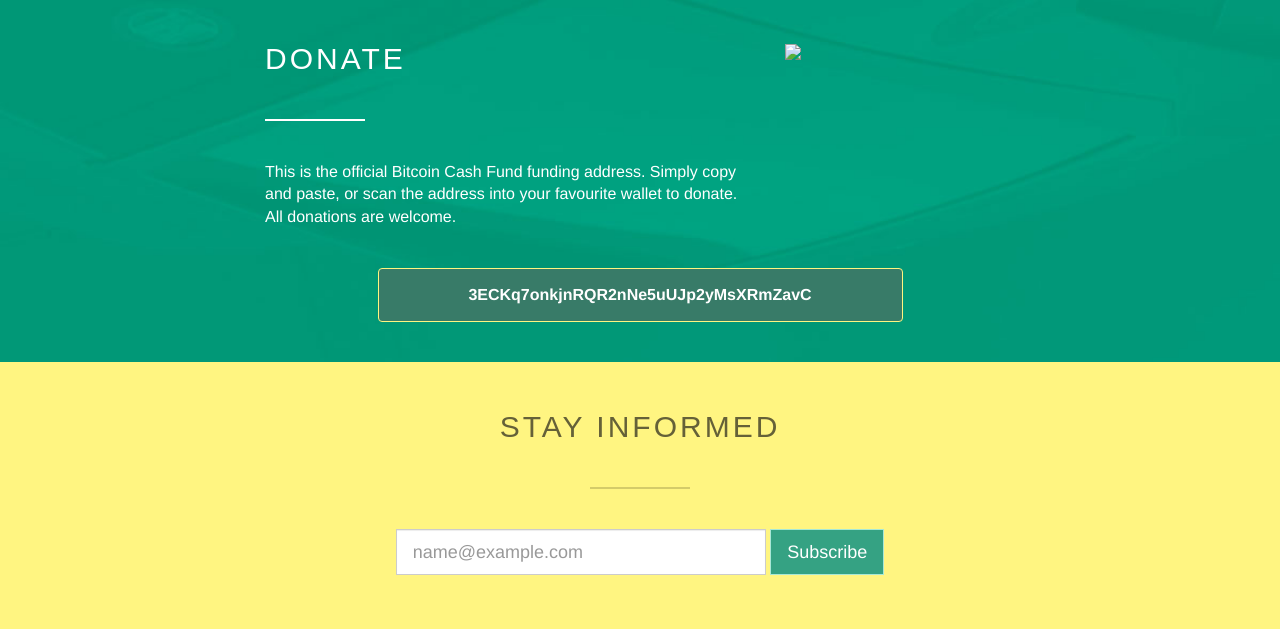
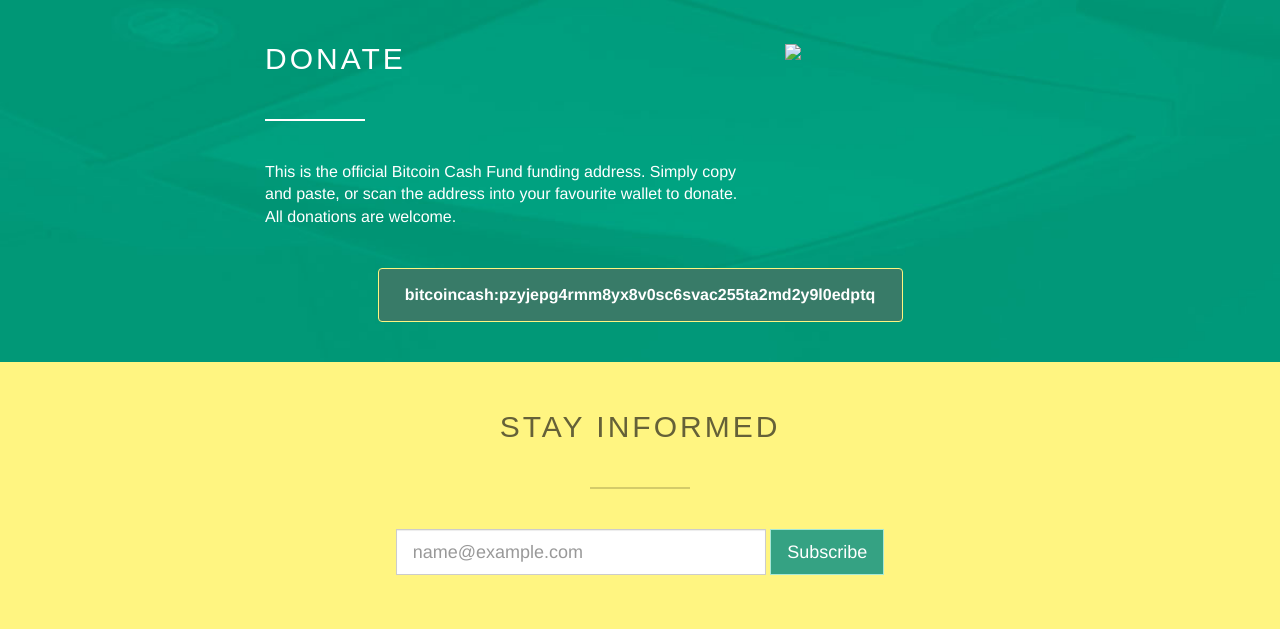
Before and after one commit to The-Bitcoin-Cash-Fund/thebitcoincash.fund, a PHP site: page /donate/ in a window 1280 px wide. Shown: the part 434-1063 px from the top of the page. Run offline with PHP 8.4, Linux system fonts and the light colour scheme; data that the repository does not hold is empty; some web fonts are replaced.

Commit message:
Updated the donation address to new format

```diff
--- a/html/donate/index.php
+++ b/html/donate/index.php
@@ -44,7 +44,7 @@
           </div>
           <div class="row">
             <div class="col-xs-12">
-              <p class="donate-address">3ECKq7onkjnRQR2nNe5uUJp2yMsXRmZavC</p>
+              <p class="donate-address">bitcoincash:pzyjepg4rmm8yx8v0sc6svac255ta2md2y9l0edptq</p>
             </div>
           </div>
         </div>
```
Also changed, not shown: html/assets/img/qr_code.png.
